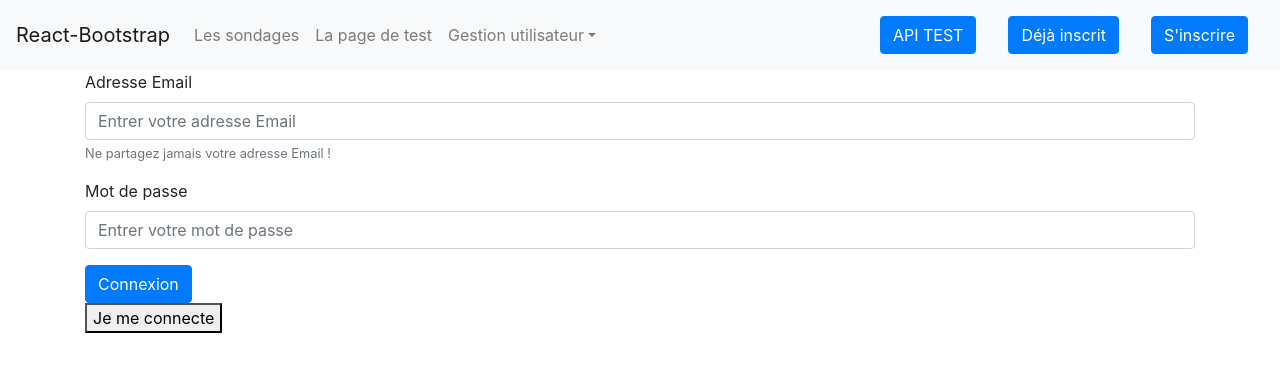
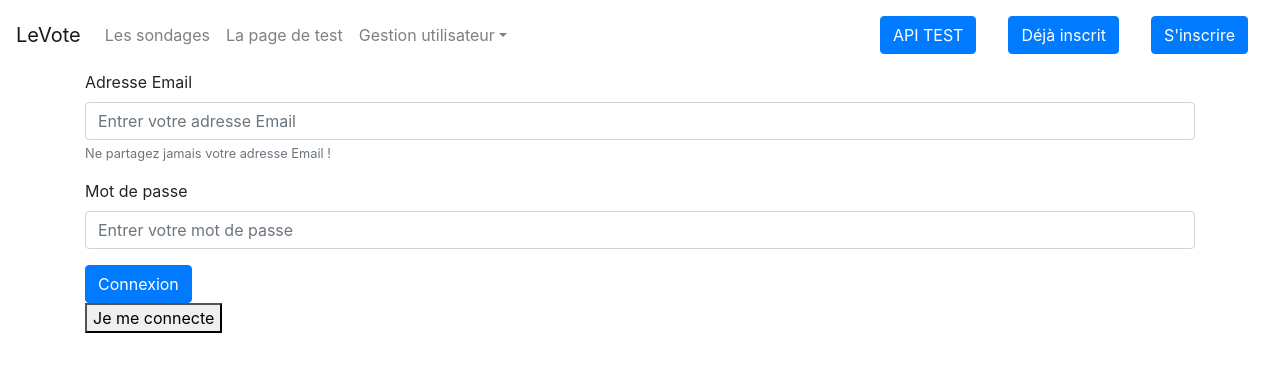
Before and after one commit to Akemine/leVoteBlockchain, a React (Create React App) app: page /CreateVote in a window 1280 px wide. Shown: the top 372 px of the page. Built offline with nearby package versions, Linux system fonts and the light colour scheme.

Commit message:
la version qui marche

```diff
--- a/package.json
+++ b/package.json
@@ -17,7 +17,8 @@
     "react-scripts": "^3.2.0",
     "redux": "^4.0.5",
     "redux-logger": "^3.0.6",
-    "redux-persist": "^6.0.0"
+    "redux-persist": "^6.0.0",
+    "sweetalert2": "^9.6.0"
   },
   "scripts": {
     "start": "react-scripts start",
--- a/src/Components/CreateVote.js
+++ b/src/Components/CreateVote.js
@@ -60,7 +60,7 @@ function VoteCreated(props) {
       let proposals = []
       proposals = [this.state.proposalOne, this.state.proposalTwo]
       fetch('http://localhost:5000/contracts/create', {
-      method: "POST",
+      method: "PUT",
       body: JSON.stringify({
         "name": this.state.nameVote,
         "description": this.state.description,
--- a/src/Components/DetailsVote.js
+++ b/src/Components/DetailsVote.js
@@ -6,18 +6,11 @@ import LoginForm from '.\\LoginForm';
 import { connect } from 'react-redux'
 import AVoter from './AVoter';
 
+import Swal from 'sweetalert2'
+
+
 
 //let userData = ""
-
-
-function VoteButton(props) {
-  return (
-    <Button onClick={props.onClick}>
-      {console.log(props.id)}
-
-    </Button>
-  )
-}
 let id = 0
 
 class DetailsVote extends Component{
@@ -26,6 +19,7 @@ class DetailsVote extends Component{
 
         this.state = {
           vote :  this.props.location.search.substr(9, 100),
+          vote_count: [],
           items: [],
           isLoaded: false,
           nameVote: ""
@@ -50,18 +44,19 @@ class DetailsVote extends Component{
           this.setState({
             isLoaded: true,
             nameVote: json ["name"],
-            items: json["_proposals"]
+            items: json["_proposals"],
+            vote_count: json["_proposals"]["vote_count"]
           })
         })
         console.log("props : " + this.state)
       }
 
-      handleSubmit = (event) => {
+       handleSubmit = (event) => {
         fetch("http://localhost:5000/contracts/" + this.state.vote, {
           method: "POST",
           body: JSON.stringify({
             "user_address" : this.props.Address_User,
-            "proposal_index": 1
+            "proposal_index": parseInt(event.target.id)
           }),
           headers: {
             "Content-Type": "application/json",
@@ -75,8 +70,34 @@ class DetailsVote extends Component{
         }).then(response => response.json())
         .then(response => {
 
+        })
+        // let timerInterval
+        // Swal.fire({
+        //   title: 'Nous sécurisons votre vote !',
+        //   html: 'Fin dans <b></b> ms.',
+        //   timer: 20000,
+        //   timerProgressBar: true,
+        //   onBeforeOpen: () => {
+        //     Swal.showLoading()
+        //     timerInterval = setInterval(() => {
+        //       if (Swal.getContent()) {
+        //         Swal.getContent().querySelector('b')
+        //           .textContent = Swal.getTimerLeft()
+        //       }
+        //     }, 100)
+        //   },
+        //   onClose: () => {
+        //     clearInterval(timerInterval)
+        //   }
 
-        })
+        // }).then((result) => {
+        //   if (
+        //     /* Read more about handling dismissals below */
+        //     result.dismiss === Swal.DismissReason.timer
+        //   ) {
+        //     console.log('I was closed by the timer') // eslint-disable-line
+        //   }
+        // })
         event.preventDefault();
       }
 
@@ -87,6 +108,7 @@ class DetailsVote extends Component{
      //console.log(this.props.Address_User)
 
         var {isLoaded, items} = this.state;
+
         // const detail = this.props.detail ? (
         //     <div className="detail">
         //     <h2>{this.props.detail.adress}</h2>
@@ -97,13 +119,17 @@ class DetailsVote extends Component{
         //     <p>Le vote n'existe pas</p>
         //     )
         console.log(this.state.items)
+        if(this.props.ConnectState == true){
             return (
                 <div className="home">
                   <h2>{this.state.nameVote}</h2>
                   {items.map(item => (
+                    <div>
 
-                    <p key={item.address}>{item.name}</p>
+                    <p><Button onClick={this.handleSubmit} vote={item.vote_count} id={item.index}>{item.name}</Button> {this.state.vote_count = item.vote_count} </p>
 
+
+                    </div>
                     )
                     )
                     }
@@ -115,7 +141,14 @@ class DetailsVote extends Component{
 
 
                     }
+                    else {
+                      return(
+                        <LoginForm />
+                      )
+                    }
                 }
+              }
+
 
                 const mapStateToProps = state => {
                   return {
--- a/src/Components/Navbar.js
+++ b/src/Components/Navbar.js
@@ -16,8 +16,8 @@ class MaNav extends React.Component {
 
      if(this.props.ConnectState == false){
     return(
-    <Navbar bg="light" expand="lg">
-    <Navbar.Brand href=" /">React-Bootstrap</Navbar.Brand>
+    <Navbar bg="#f8f8f8" expand="lg">
+    <Navbar.Brand href=" /">LeVote</Navbar.Brand>
     <Navbar.Toggle aria-controls="basic-navbar-nav" />
     <Navbar.Collapse id="basic-navbar-nav">
         <Nav className="mr-auto">
@@ -40,8 +40,8 @@ class MaNav extends React.Component {
      }
      else {
         return(
-            <Navbar bg="light" expand="lg">
-            <Navbar.Brand href=" /">React-Bootstrap</Navbar.Brand>
+            <Navbar bg="#d5853c" expand="lg">
+            <Navbar.Brand href=" /">LeVote</Navbar.Brand>
             <Navbar.Toggle aria-controls="basic-navbar-nav" />
             <Navbar.Collapse id="basic-navbar-nav">
                 <Nav className="mr-auto">
```
Also changed, not shown: 1 other file (tests, documents, lock files or other folders).
